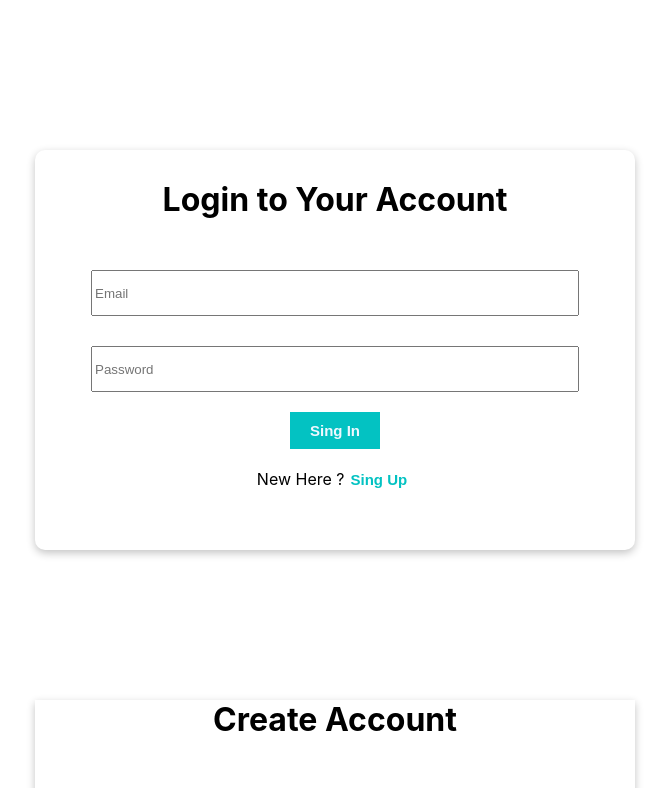
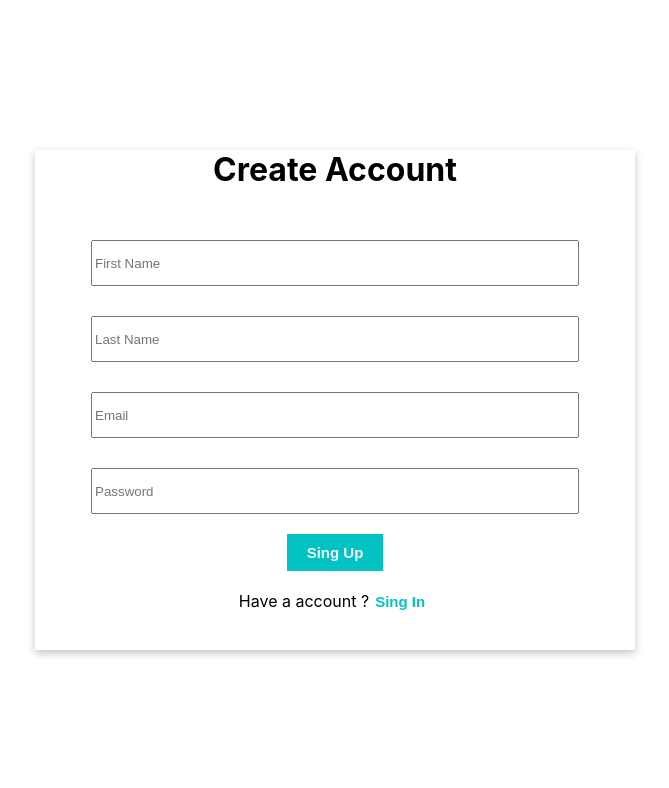
Before and after one commit to abhisheksatpute369/aptitude_test_platform, a React (Create React App) app in the folder cliant/: page /signup in a window 1280 px wide. Shown: the top 788 px of the page, without its empty margins (305-974 px from the left). Built offline with nearby package versions, Linux system fonts and the light colour scheme.

Commit message:
define routes

```diff
--- a/cliant/package.json
+++ b/cliant/package.json
@@ -8,6 +8,7 @@
     "@testing-library/user-event": "^13.5.0",
     "react": "^18.2.0",
     "react-dom": "^18.2.0",
+    "react-router-dom": "^6.3.0",
     "react-scripts": "5.0.1",
     "web-vitals": "^2.1.4"
   },
--- a/cliant/src/App.js
+++ b/cliant/src/App.js
@@ -1,4 +1,4 @@
-
+import { BrowserRouter, Route, Routes } from "react-router-dom";
 import './App.css';
 import Login from './components/login';
 import Signup from './components/signup';
@@ -6,8 +6,13 @@ import Signup from './components/signup';
 function App() {
   return (
     <>
-      <Login />
-      <Signup />
+    <BrowserRouter>
+      <Routes>
+        <Route path="/" element={<Login />} />
+        <Route path="/signup" exact element={<Signup />} />
+        <Route path="/login" exact element={<Login />} />
+		</Routes>
+    </BrowserRouter>
     </>
 
   );
--- a/cliant/src/components/login.js
+++ b/cliant/src/components/login.js
@@ -1,4 +1,5 @@
 import React, { useState } from 'react';
+import { Link } from "react-router-dom";
 import "../css/login.css";
 
 const Login = () => {
@@ -36,17 +37,17 @@ const Login = () => {
 							className="inputs"
 						/><br></br>
 
-						{/* <Link to =""> */}
+						<Link to ="/home">
 							<button type="submit" className="submitbtn">
 								Sing In
 							</button><br></br>
-						{/* </Link> */}
+						</Link>
                         <p>New Here ?</p>
-                        {/* <Link to="/signup"> */}
+                        <Link to="/signup">
                             <button type="button" className="signupbtn">
                                 Sing Up
                             </button>
-                        {/* </Link> */}
+                        </Link>
 					</form>
             </div>
         </div>
--- a/cliant/src/components/signup.js
+++ b/cliant/src/components/signup.js
@@ -1,4 +1,5 @@
 import React, { useState } from 'react';
+import { Link } from "react-router-dom";
 import "../css/signup.css"
 
 const Signup = () => {
@@ -61,11 +62,11 @@ const Signup = () => {
 					Sing Up
 				</button><br></br>
                 <p>Have a account  ?</p>
-					{/* <Link to="/login"> */}
+					<Link to="/login">
 						<button type="button" className="signupbtn">
-							Sing in
+							Sing In
 						</button>
-					{/* </Link> */}
+					</Link>
 			</form>
         </div>
     );
```
Also changed, not shown: 1 other file (tests, documents, lock files or other folders).
